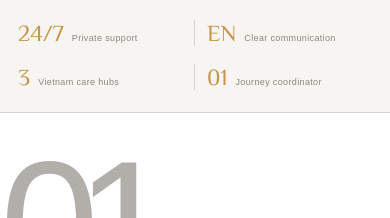
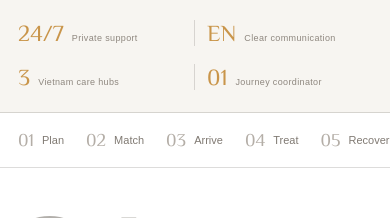
Before and after one commit to supasentai/Medical-Tourism-Support, a React (Vite) app: page / in a window 390 px wide. Shown: the part 813-1031 px from the top of the page. Built offline with nearby package versions, Linux system fonts and the light colour scheme.

Commit message:
Add care journey navigation rail

```diff
--- a/src/main.jsx
+++ b/src/main.jsx
@@ -125,6 +125,15 @@ const videos = [
   ],
 ];
 
+const journeySteps = [
+  ["01", "Plan", "service-01"],
+  ["02", "Match", "service-02"],
+  ["03", "Arrive", "service-03"],
+  ["04", "Treat", "service-04"],
+  ["05", "Recover", "service-05"],
+  ["06", "Follow up", "service-06"],
+];
+
 function Arrow({ up = false }) {
   return (
     <span className={up ? "arrow arrow-up" : "arrow"} aria-hidden="true">
@@ -231,6 +240,14 @@ function App() {
         </section>
 
         <div id="services" aria-label="Signature medical tourism support">
+          <nav className="journey-rail" aria-label="Care journey steps">
+            {journeySteps.map(([number, label, target]) => (
+              <button type="button" key={target} onClick={() => scrollTo(target)}>
+                <span>{number}</span>
+                {label}
+              </button>
+            ))}
+          </nav>
           {serviceSlides.map((slide, index) => (
             <section
               id={`service-${slide.number}`}
--- a/src/styles.css
+++ b/src/styles.css
@@ -327,6 +327,36 @@ img {
   color: #8e877f;
   font-size: 11px;
   letter-spacing: 0.04em;
+}
+.journey-rail {
+  position: sticky;
+  top: 86px;
+  z-index: 4;
+  display: flex;
+  justify-content: center;
+  gap: clamp(20px, 4vw, 62px);
+  padding: 18px 24px;
+  background: rgba(255, 255, 255, 0.94);
+  border-bottom: 1px solid var(--line);
+  backdrop-filter: blur(12px);
+}
+.journey-rail button {
+  display: inline-flex;
+  align-items: center;
+  gap: 8px;
+  padding: 3px 0;
+  background: transparent;
+  color: #807a73;
+  font-size: 11px;
+  white-space: nowrap;
+}
+.journey-rail button:hover {
+  color: var(--gold);
+}
+.journey-rail span {
+  color: #b4aea7;
+  font-family: var(--serif);
+  font-size: 18px;
 }
 .service-story {
   min-height: 760px;
@@ -1051,6 +1081,15 @@ button:hover .arrow {
   .trust-strip > div:nth-child(2) {
     border-right: 0;
   }
+  .journey-rail {
+    top: 76px;
+    justify-content: flex-start;
+    overflow-x: auto;
+    scrollbar-width: none;
+  }
+  .journey-rail::-webkit-scrollbar {
+    display: none;
+  }
   .service-story {
     min-height: 670px;
     grid-template-columns: 1fr;
@@ -1202,6 +1241,10 @@ button:hover .arrow {
   }
   .trust-strip span {
     font-size: 9px;
+  }
+  .journey-rail {
+    gap: 22px;
+    padding: 14px 18px;
   }
   .service-story {
     min-height: 650px;
```
